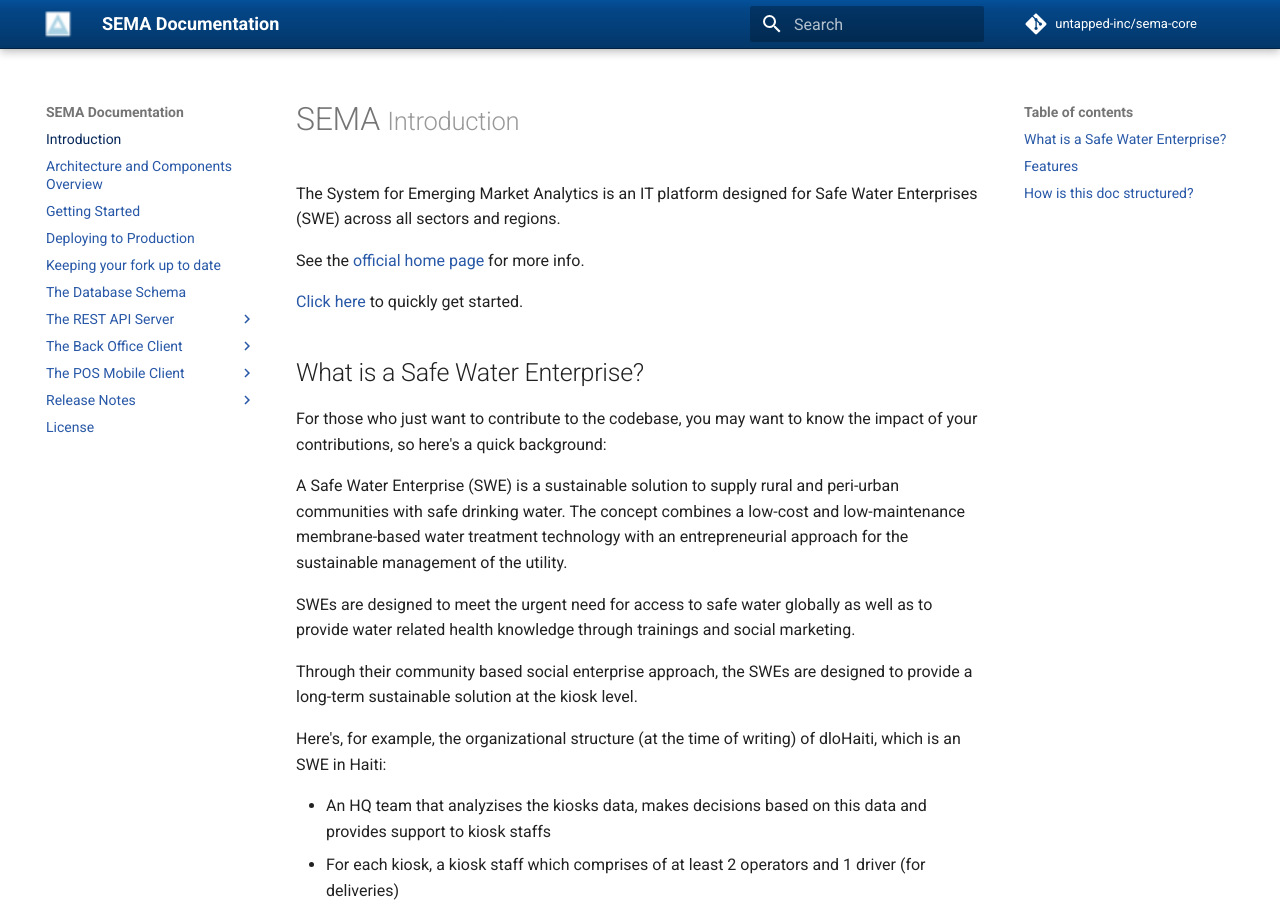
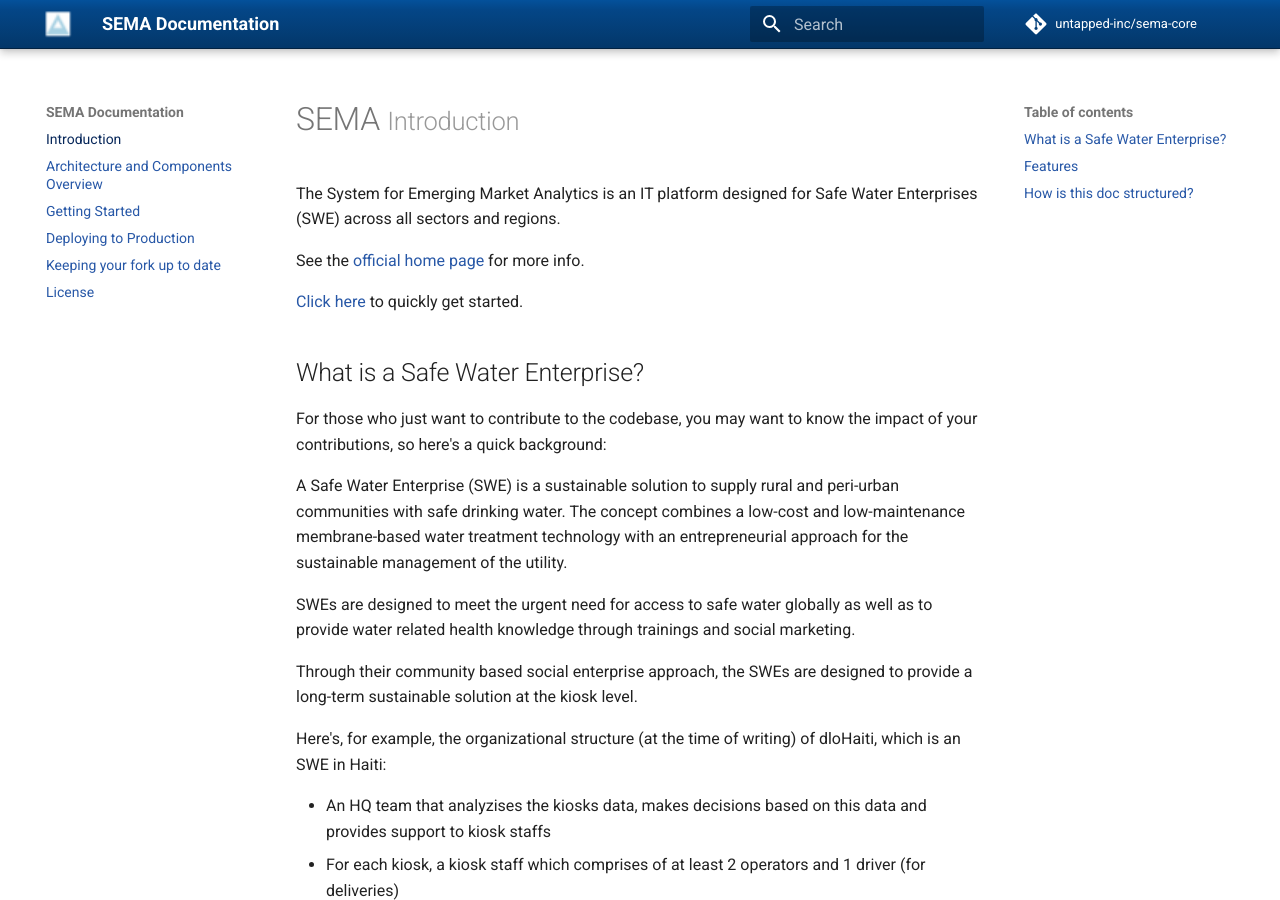
Before and after one commit to untapped-inc/sema-docs, an MkDocs documentation site: the page built from docs/index.md, in a window 1280 px wide and 900 px high. Built offline with MkDocs 1.6.1 and Material for MkDocs 9.7.7, drawn with Linux system fonts in a browser that asks for light colours; comment, search, counter and statistics services are not loaded; some of the changed lines change nothing that is shown.

Commit message:
[Patch] Hide incomplete sections from the menu

```diff
--- a/mkdocs.yml
+++ b/mkdocs.yml
@@ -36,46 +36,46 @@
   - Getting Started: getting-started.md
   - Deploying to Production: deploying-to-production.md
   - Keeping your fork up to date: staying-in-harmony.md
-    # - Database: Migrating schema changes from development to deployment: deploying-to-production/database-migrating.md
-  - The Database Schema: the-database-schema.md
-  - The REST API Server:
-    - Overview: rest-api/overview.md
-    - General:
-      - sema/health-check: rest-api/general/health-check.md
-      - sema/login: rest-api/general/login.md
-      - sema/kiosks: rest-api/general/kiosks.md
-      - sema/products: rest-api/general/products.md
-      - sema/sales-channels: rest-api/general/sales-channels.md
-      - sema/customer-types: rest-api/general/customer-types.md
-    - Point of Sale (POS) specific:
-      - sema/site/customers: rest-api/pos/customers.md
-      - sema/site/receipts: rest-api/pos/receipts.md
-      - sema/site/product-mrps: rest-api/pos/product-mrps.md
-    - Dashboard/Reports specific:
-      - sema/dashboard/site/customer-summary: rest-api/back-office/customer-summary.md
-      - sema/dashboard/site/receipt-summary: rest-api/back-office/receipt-summary.md
-      - sema/dashboard/site/sales-summary: rest-api/back-office/sales-summary.md
-      - sema/dashboard/site/water-summary: rest-api/back-office/water-summary.md
-      - sema/dashboard/site/water-chart: rest-api/back-office/water-chart.md
-      - sema/dashboard/site/sales-by-channel-history: rest-api/back-office/sales-by-channel-history.md
-  - The Back Office Client:
-    - Overview: back-office/overview.md
-    - Redux: back-office/redux.md
-    - Water Operations: back-office/water-operations.md
-    - Sales: back-office/sales.md
-    - Volumes: back-office/volumes.md
-    - Demographics: back-office/demographics.md
-  - The POS Mobile Client:
-    - Overview: pos/overview.md
-    - Components:
-      - General:
-        - Login: pos/general/Login.md
-  - Release Notes:
-    - POS:
-      - 0.4.2: release-notes/pos/0.4.2.md
-      - 0.3.2: release-notes/pos/0.3.2.md
-      - 0.3.1: release-notes/pos/0.3.1.md
-      - 0.0.8: release-notes/pos/0.0.8.md
+  # - Database: Migrating schema changes from development to deployment: deploying-to-production/database-migrating.md
+  # - The Database Schema: the-database-schema.md
+  # - The REST API Server:
+  #   - Overview: rest-api/overview.md
+  #   - General:
+  #     - sema/health-check: rest-api/general/health-check.md
+  #     - sema/login: rest-api/general/login.md
+  #     - sema/kiosks: rest-api/general/kiosks.md
+  #     - sema/products: rest-api/general/products.md
+  #     - sema/sales-channels: rest-api/general/sales-channels.md
+  #     - sema/customer-types: rest-api/general/customer-types.md
+  #   - Point of Sale (POS) specific:
+  #     - sema/site/customers: rest-api/pos/customers.md
+  #     - sema/site/receipts: rest-api/pos/receipts.md
+  #     - sema/site/product-mrps: rest-api/pos/product-mrps.md
+  #   - Dashboard/Reports specific:
+  #     - sema/dashboard/site/customer-summary: rest-api/back-office/customer-summary.md
+  #     - sema/dashboard/site/receipt-summary: rest-api/back-office/receipt-summary.md
+  #     - sema/dashboard/site/sales-summary: rest-api/back-office/sales-summary.md
+  #     - sema/dashboard/site/water-summary: rest-api/back-office/water-summary.md
+  #     - sema/dashboard/site/water-chart: rest-api/back-office/water-chart.md
+  #     - sema/dashboard/site/sales-by-channel-history: rest-api/back-office/sales-by-channel-history.md
+  # - The Back Office Client:
+  #   - Overview: back-office/overview.md
+  #   - Redux: back-office/redux.md
+  #   - Water Operations: back-office/water-operations.md
+  #   - Sales: back-office/sales.md
+  #   - Volumes: back-office/volumes.md
+  #   - Demographics: back-office/demographics.md
+  # - The POS Mobile Client:
+  #   - Overview: pos/overview.md
+  #   - Components:
+  #     - General:
+  #       - Login: pos/general/Login.md
+  # - Release Notes:
+  #   - POS:
+  #     - 0.4.2: release-notes/pos/0.4.2.md
+  #     - 0.3.2: release-notes/pos/0.3.2.md
+  #     - 0.3.1: release-notes/pos/0.3.1.md
+  #     - 0.0.8: release-notes/pos/0.0.8.md
   # - Contributing: contributing.md
   - License: license.md
 
```
